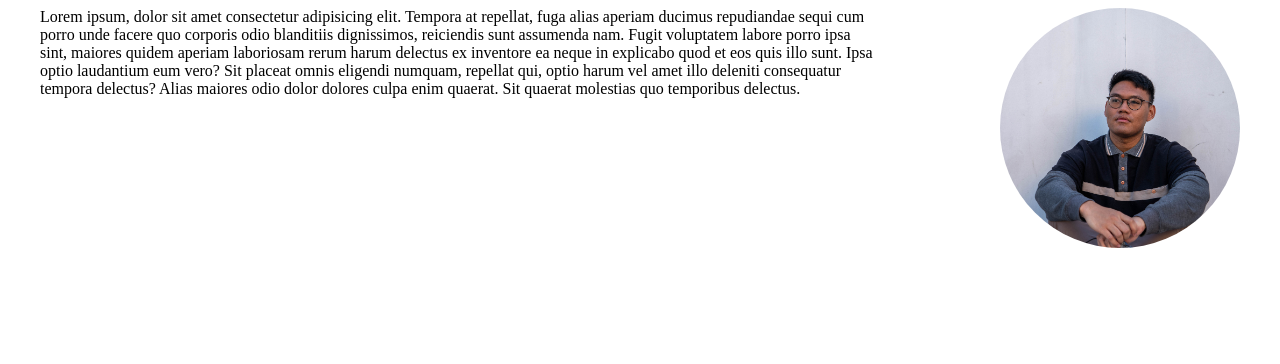
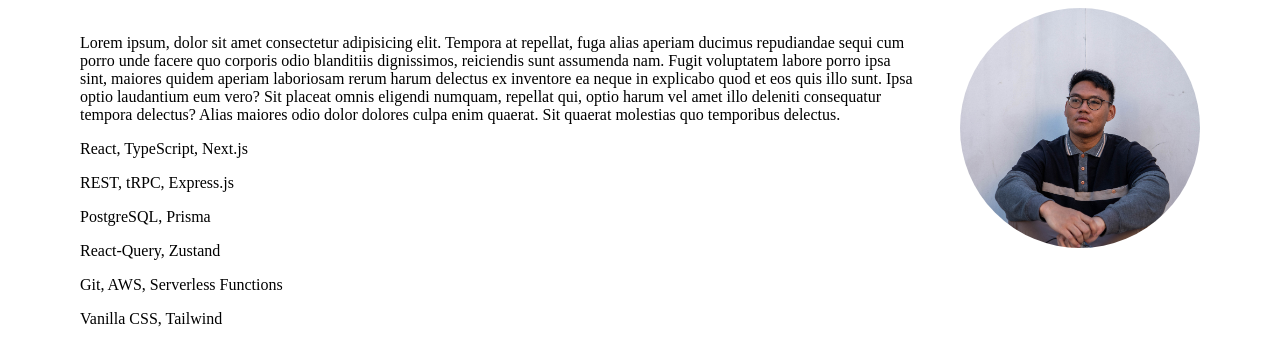
Before and after one commit to avilldaniel/portfolio-v1, a Next.js app: page /about in a window 1280 px wide. Shown: the top 364 px of the page. Built offline with nearby package versions, Linux system fonts and the light colour scheme.

Commit message:
style: minor css changes

```diff
--- a/src/components/Layout.tsx
+++ b/src/components/Layout.tsx
@@ -18,7 +18,8 @@ const Layout = ({ children }: ILayout) => {
       document.body.style.backgroundColor = "#2F3E46";
       document.body.style.color = "#edf3ee";
     } else {
-      document.body.style.backgroundColor = "#CAD2C5";
+      // document.body.style.backgroundColor = "#CAD2C5";
+      document.body.style.backgroundColor = "#fff7f0";
       document.body.style.color = "#000300";
     }
     document.body.style.colorScheme = theme;
--- a/src/pages/about.tsx
+++ b/src/pages/about.tsx
@@ -6,16 +6,26 @@ const about = () => {
     <div className="container" style={{ padding: "0 2em" }}>
       <section className={sx.bio}>
         <summary>
-          Lorem ipsum, dolor sit amet consectetur adipisicing elit. Tempora at
-          repellat, fuga alias aperiam ducimus repudiandae sequi cum porro unde
-          facere quo corporis odio blanditiis dignissimos, reiciendis sunt
-          assumenda nam. Fugit voluptatem labore porro ipsa sint, maiores quidem
-          aperiam laboriosam rerum harum delectus ex inventore ea neque in
-          explicabo quod et eos quis illo sunt. Ipsa optio laudantium eum vero?
-          Sit placeat omnis eligendi numquam, repellat qui, optio harum vel amet
-          illo deleniti consequatur tempora delectus? Alias maiores odio dolor
-          dolores culpa enim quaerat. Sit quaerat molestias quo temporibus
-          delectus.
+          <p>
+            Lorem ipsum, dolor sit amet consectetur adipisicing elit. Tempora at
+            repellat, fuga alias aperiam ducimus repudiandae sequi cum porro
+            unde facere quo corporis odio blanditiis dignissimos, reiciendis
+            sunt assumenda nam. Fugit voluptatem labore porro ipsa sint, maiores
+            quidem aperiam laboriosam rerum harum delectus ex inventore ea neque
+            in explicabo quod et eos quis illo sunt. Ipsa optio laudantium eum
+            vero? Sit placeat omnis eligendi numquam, repellat qui, optio harum
+            vel amet illo deleniti consequatur tempora delectus? Alias maiores
+            odio dolor dolores culpa enim quaerat. Sit quaerat molestias quo
+            temporibus delectus.
+          </p>
+          <div className={sx.badges}>
+            <p>React, TypeScript, Next.js</p>
+            <p>REST, tRPC, Express.js</p>
+            <p>PostgreSQL, Prisma</p>
+            <p>React-Query, Zustand</p>
+            <p>Git, AWS, Serverless Functions</p>
+            <p>Vanilla CSS, Tailwind</p>
+          </div>
         </summary>
         <Image
           src="/me.JPG"
--- a/src/styles/About.module.css
+++ b/src/styles/About.module.css
@@ -1,10 +1,15 @@
 .bio {
   display: flex;
-  justify-content: space-between;
+  justify-content: space-evenly;
+  align-items: flex-start;
 }
 
 .bio summary {
   flex-basis: 70%;
+  padding-top: 10px;
 }
 
-.pic {}
+.bio .pic {
+  /* box-shadow: 10px 10px black; */
+  /* float: left; */
+}
```
